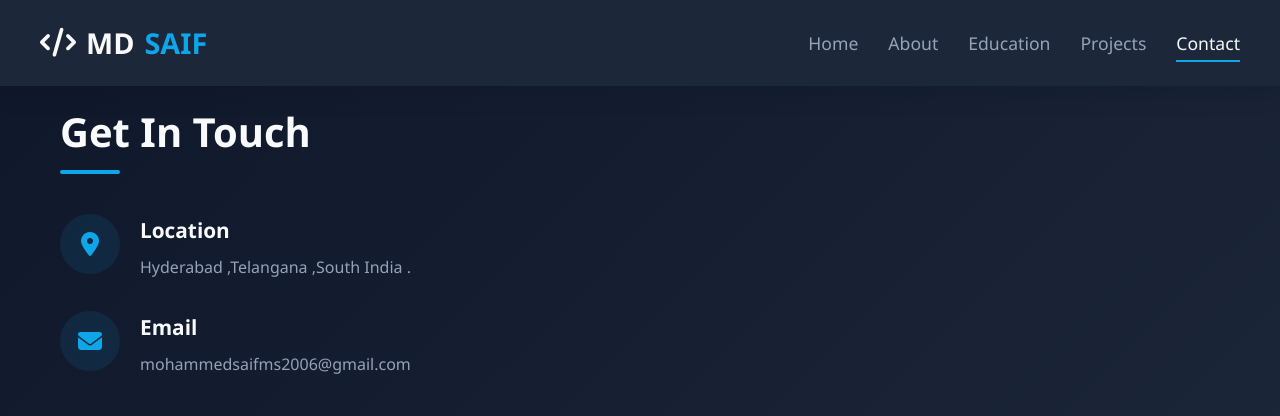
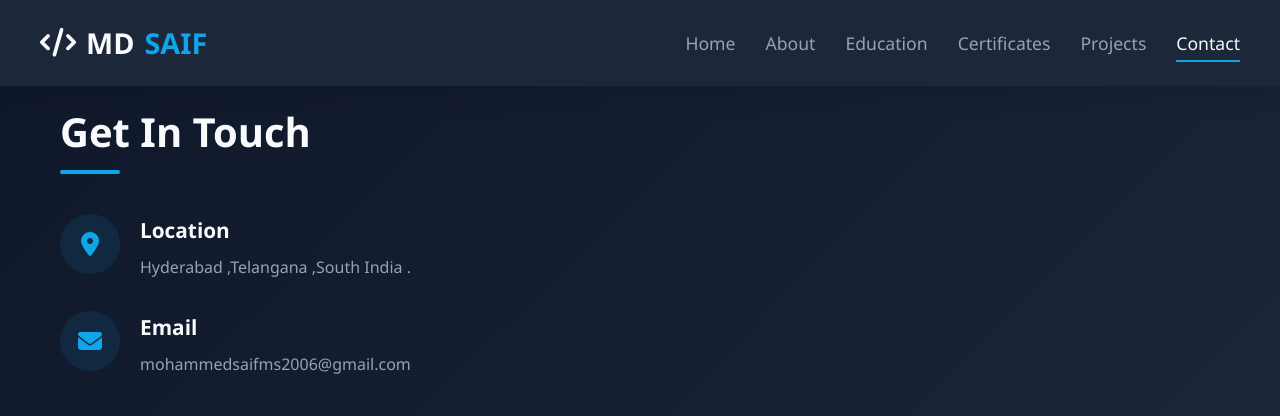
Before and after one commit to MOHAMMEDSAIF-07/My_Portfolio, a plain HTML site: page contact.html in a window 1280 px wide. Shown: the top 416 px of the page. Drawn offline with Linux system fonts and the light colour scheme.

Commit message:
Update contact.html

```diff
--- a/contact.html
+++ b/contact.html
@@ -380,6 +380,7 @@
                 <a href="index.html">Home</a>
                 <a href="about.html">About</a>
                 <a href="education.html">Education</a>
+                <a href="certificates.html">Certificates</a>
                 <a href="projects.html">Projects</a>
                 <a href="contact.html" class="active">Contact</a>
             </div>
```
